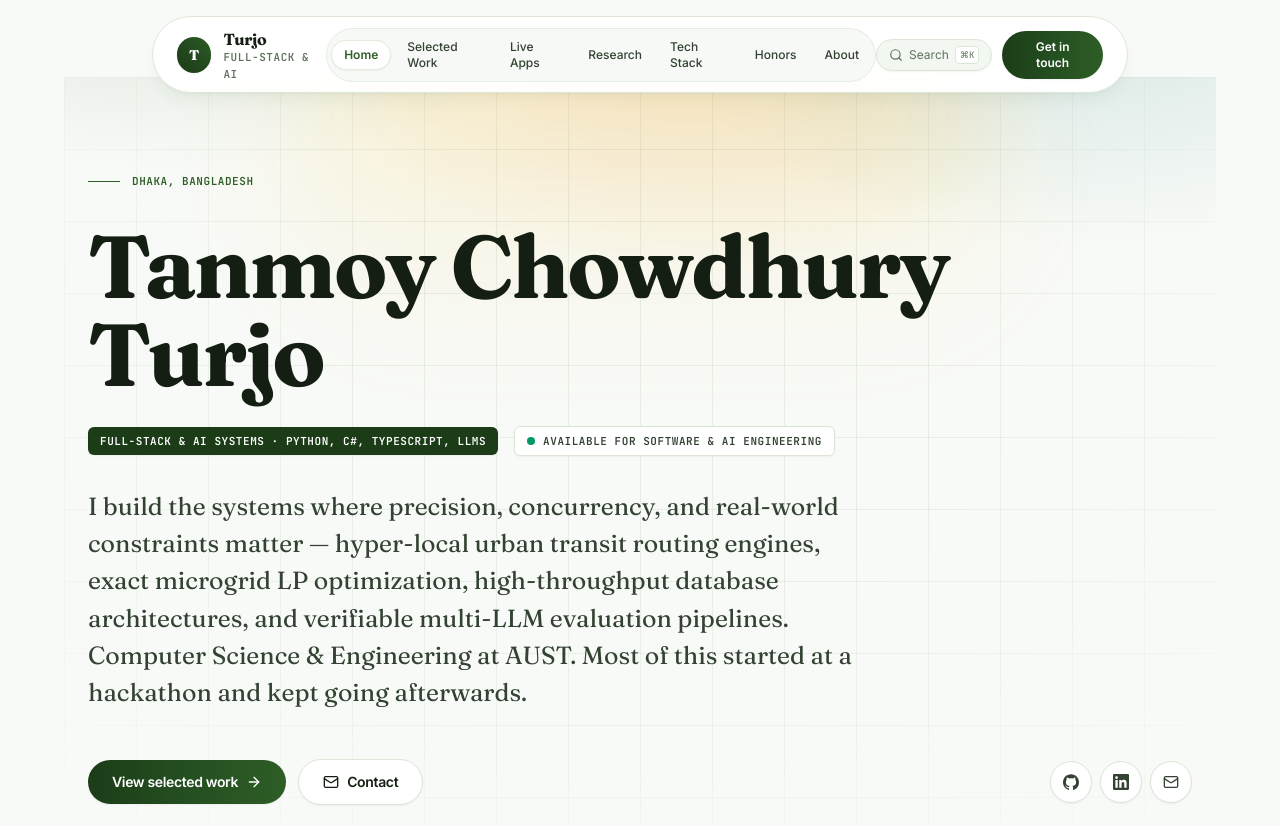
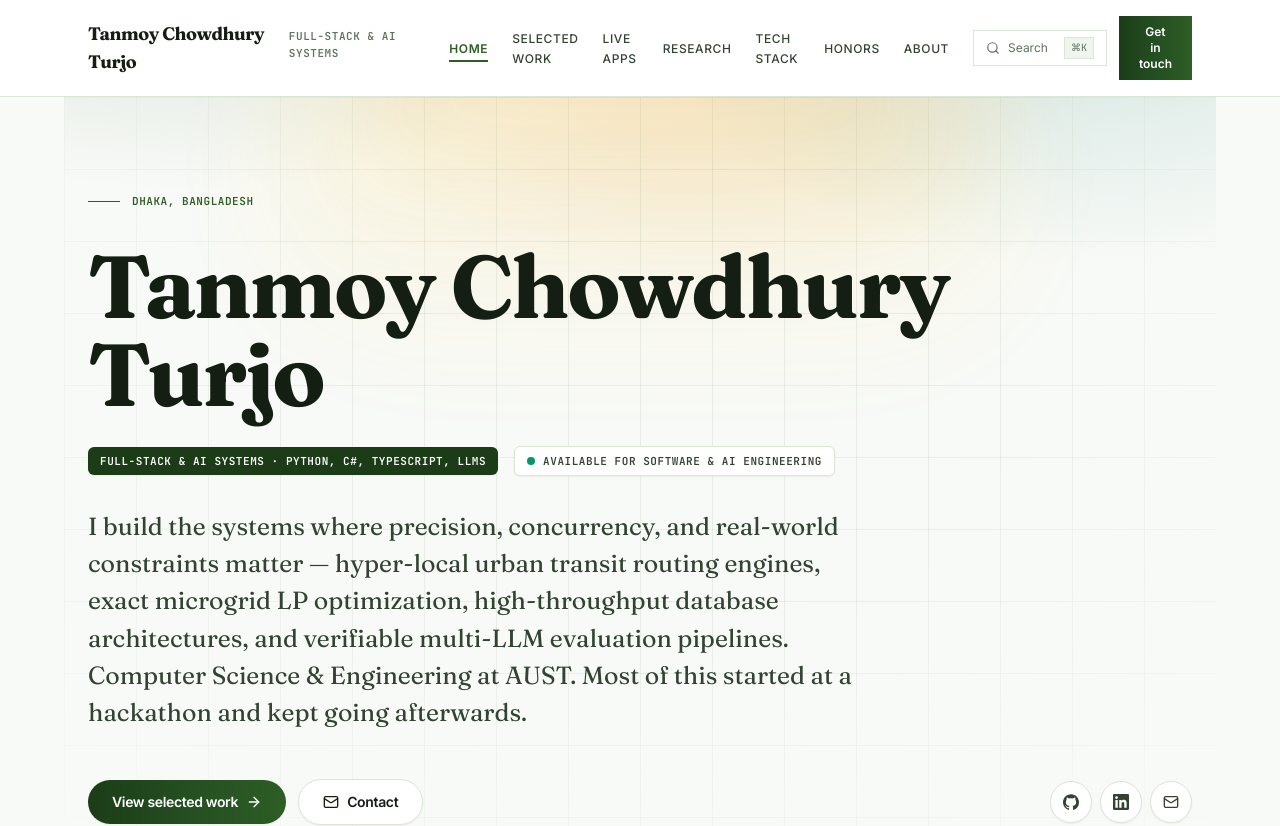
Before and after one commit to Turjo101365/portfolio, a React (Vite) app: page / in a window 1280 px wide. Shown: the top 826 px of the page. Built offline with nearby package versions, Linux system fonts and the light colour scheme.

Commit message:
feat(header): make header stretch horizontally across entire page width

```diff
--- a/src/components/Navbar.tsx
+++ b/src/components/Navbar.tsx
@@ -48,69 +48,65 @@ export const Navbar: React.FC<NavbarProps> = ({ onOpenSearch, onOpenContact }) =
   return (
     <>
       {/* Top Reading Progress Bar */}
-      <div aria-hidden="true" className="fixed inset-x-0 top-0 z-[60] h-1 bg-transparent">
+      <div aria-hidden="true" className="fixed inset-x-0 top-0 z-[60] h-[3px] bg-transparent">
         <div
           className="h-full bg-gradient-to-r from-[#1c3c18] via-[#2e5d26] to-[#4e8740] transition-[width] duration-75"
           style={{ width: `${scrollProgress}%` }}
         />
       </div>
 
-      {/* Floating Capsule Header */}
-      <header className="sticky top-3 sm:top-4 z-50 w-full max-w-5xl mx-auto px-4 sm:px-6 transition-all duration-300">
+      {/* Full-Width Horizontal Header */}
+      <header className="no-print sticky top-0 z-50 w-full border-b border-rule bg-white/90 backdrop-blur-md transition-all">
         <nav
           aria-label="Main"
-          className="bg-white/95 backdrop-blur-md rounded-full px-4 sm:px-6 py-2.5 shadow-lg shadow-forest-900/5 border border-rule flex items-center justify-between transition-all"
+          className="mx-auto flex max-w-6xl items-center justify-between gap-6 px-6 py-4"
         >
           {/* Logo & Identity */}
-          <a href="#top" className="flex items-center gap-3 group select-none">
-            <div className="w-8 h-8 sm:w-9 sm:h-9 rounded-full bg-gradient-to-tr from-[#1c3c18] via-[#23491f] to-[#2e5d26] text-white flex items-center justify-center font-display font-black text-sm shadow-sm group-hover:scale-105 group-hover:rotate-6 transition-all duration-300">
-              T
-            </div>
-            <div className="flex flex-col">
-              <span className="font-display text-sm sm:text-base font-bold tracking-tight text-ink group-hover:text-forest-700 transition-colors">
-                Turjo
+          <a href="#top" className="flex items-baseline gap-3 group select-none">
+            <span className="font-display text-lg font-bold tracking-tight text-ink group-hover:text-forest-700 transition-colors">
+              Tanmoy Chowdhury Turjo
             </span>
-              <span className="label text-[9px] text-ink-3 hidden sm:inline -mt-0.5">
-                Full-Stack & AI
+            <span className="label hidden text-ink-3 sm:inline">
+              Full-Stack & AI Systems
             </span>
-            </div>
           </a>
 
-          {/* Desktop Nav Items */}
-          <div className="hidden lg:flex items-center gap-1 bg-paper/60 p-1 rounded-full border border-rule/60">
+          {/* Desktop Nav Items & Actions */}
+          <div className="flex items-center gap-6">
+            <ul className="hidden items-center gap-6 text-sm text-ink-2 lg:flex font-medium">
               {navLinks.map((link) => (
+                <li key={link.id}>
                   <a
-                key={link.id}
                     href={link.href}
-                className={`px-3 py-1.5 rounded-full text-xs transition-all font-medium ${
+                    className={`border-b-2 pb-1 text-xs uppercase tracking-wider transition-colors ${
                       activeSection === link.id
-                    ? 'bg-white text-forest-700 shadow-sm font-semibold border border-rule/80'
-                    : 'text-ink-2 hover:text-forest-700 hover:bg-white/60'
+                        ? 'border-forest-700 text-forest-700 font-semibold'
+                        : 'border-transparent hover:border-forest-700 hover:text-forest-700'
                     }`}
                   >
                     {link.name}
                   </a>
+                </li>
               ))}
-          </div>
+            </ul>
 
-          {/* Actions: Search & Contact CTA */}
-          <div className="flex items-center gap-2.5">
+            <div className="flex items-center gap-3">
               <button
                 type="button"
                 onClick={onOpenSearch}
                 aria-label="Search"
-              className="flex items-center gap-1.5 border border-rule bg-paper/80 hover:bg-white px-3 py-1.5 rounded-full text-xs text-ink-3 transition-all hover:border-ink hover:text-ink shadow-sm"
+                className="hidden items-center gap-2 border border-rule bg-white px-3 py-1.5 text-xs text-ink-3 transition-colors hover:border-ink hover:text-ink md:inline-flex shadow-2xs"
               >
                 <Search className="w-3.5 h-3.5" />
-              <span className="hidden sm:inline">Search</span>
-              <kbd className="border border-rule px-1 py-0.2 font-mono text-[9px] text-ink-3 bg-white rounded">
+                <span>Search</span>
+                <kbd className="ml-2 border border-rule px-1.5 py-0.5 font-mono text-[10px] text-ink-3 bg-paper">
                   ⌘K
                 </kbd>
               </button>
 
               <button
                 onClick={onOpenContact}
-              className="bg-gradient-to-r from-[#1c3c18] via-[#244f21] to-[#2e5d26] text-white rounded-full px-4 sm:px-5 py-2 text-xs font-semibold shadow-sm hover:shadow-md hover:shadow-emerald-950/20 hover:scale-[1.02] active:scale-[0.98] transition-all"
+                className="hidden bg-gradient-to-r from-[#1c3c18] via-[#244f21] to-[#2e5d26] text-white px-5 py-2 text-xs font-semibold shadow-xs hover:shadow-md hover:scale-[1.02] active:scale-[0.98] transition-all sm:inline-block"
               >
                 Get in touch
               </button>
@@ -120,31 +116,59 @@ export const Navbar: React.FC<NavbarProps> = ({ onOpenSearch, onOpenContact }) =
                 type="button"
                 onClick={() => setMobileMenuOpen(!mobileMenuOpen)}
                 aria-label="Open menu"
-              className="border border-rule p-2 rounded-full text-ink-2 transition-colors hover:border-forest-700 hover:text-forest-700 lg:hidden"
+                className="border border-rule p-2 text-ink-2 transition-colors hover:border-forest-700 hover:text-forest-700 lg:hidden"
               >
                 {mobileMenuOpen ? <X className="w-4 h-4" /> : <Menu className="w-4 h-4" />}
               </button>
             </div>
+          </div>
         </nav>
 
-        {/* Mobile Capsule Drawer */}
+        {/* Mobile Full-Width Menu Drawer */}
         {mobileMenuOpen && (
-          <div className="mt-2 bg-white/98 backdrop-blur-md rounded-3xl border border-rule p-5 shadow-xl lg:hidden animate-in fade-in slide-in-from-top-2 duration-200">
-            <div className="flex flex-col gap-2">
+          <div className="border-t border-rule bg-white/98 backdrop-blur-md px-6 py-5 lg:hidden animate-in fade-in slide-in-from-top-2 duration-150">
+            <div className="flex flex-col gap-3">
               {navLinks.map((link) => (
                 <a
                   key={link.id}
                   href={link.href}
                   onClick={() => setMobileMenuOpen(false)}
-                  className={`p-2.5 rounded-xl text-sm font-medium transition-colors ${
+                  className={`py-1.5 text-sm font-medium transition-colors ${
                     activeSection === link.id
-                      ? 'bg-forest-wash text-forest-700 font-semibold'
-                      : 'text-ink-2 hover:bg-paper hover:text-forest-700'
+                      ? 'text-forest-700 font-semibold'
+                      : 'text-ink-2 hover:text-forest-700'
                   }`}
                 >
                   {link.name}
                 </a>
               ))}
+              <div className="pt-3 border-t border-rule flex flex-col gap-2.5">
+                <button
+                  type="button"
+                  onClick={() => {
+                    setMobileMenuOpen(false);
+                    onOpenSearch();
+                  }}
+                  className="flex items-center justify-between border border-rule p-2.5 text-xs text-ink-2 bg-paper"
+                >
+                  <span className="flex items-center gap-2">
+                    <Search className="w-4 h-4 text-ink-3" />
+                    <span>Search portfolio</span>
+                  </span>
+                  <kbd className="border border-rule px-1.5 py-0.5 font-mono text-[10px] text-ink-3 bg-white">
+                    ⌘K
+                  </kbd>
+                </button>
+                <button
+                  onClick={() => {
+                    setMobileMenuOpen(false);
+                    onOpenContact();
+                  }}
+                  className="w-full bg-[#2E5D26] text-white py-2.5 text-xs font-semibold"
+                >
+                  Get in touch
+                </button>
+              </div>
             </div>
           </div>
         )}
```
Lines whose indentation alone changed are shown as unchanged.
